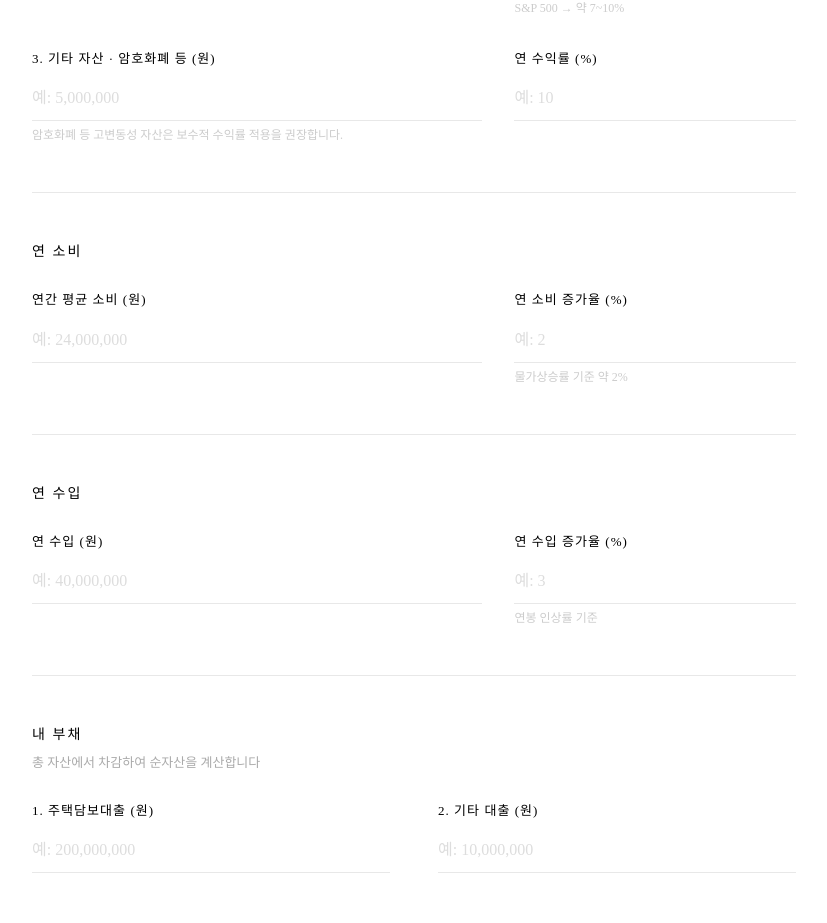
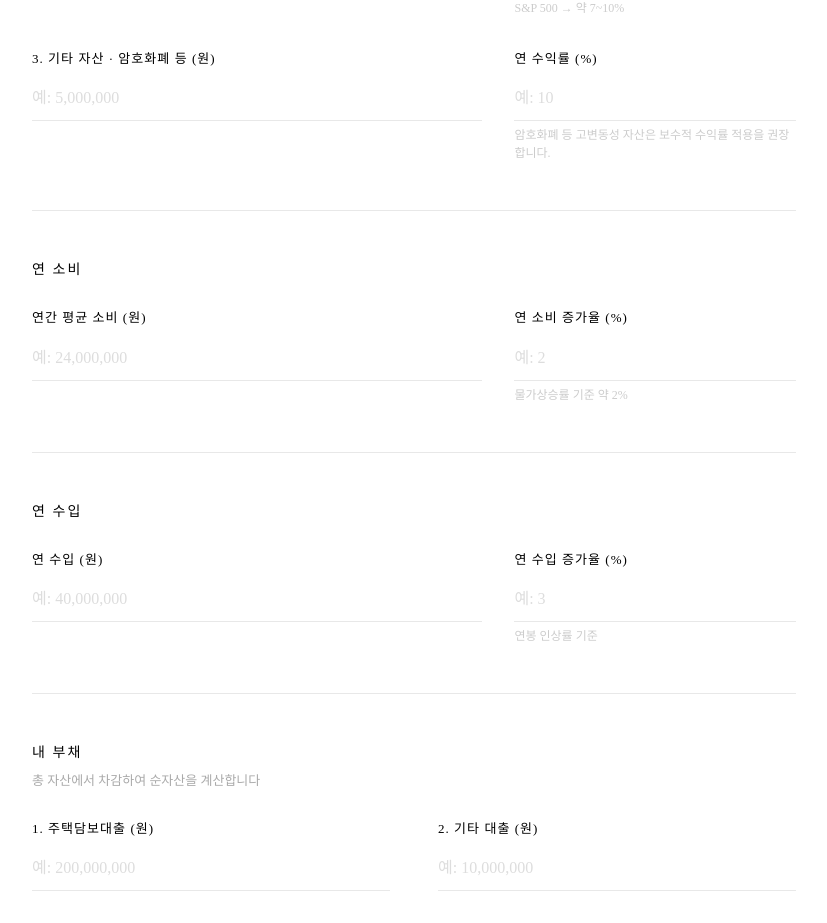
Before and after one commit to negamuster/yechanlee, a React (Vite) app: page /simulator in a window 1280 px wide. Shown: the part 955-1878 px from the top of the page, without its empty margins (226-1053 px from the left). Built offline with nearby package versions, Linux system fonts and the light colour scheme.

Commit message:
simulater edit

```diff
--- a/src/pages/Simulator.tsx
+++ b/src/pages/Simulator.tsx
@@ -213,11 +213,11 @@ export default function Simulator() {
                   <div>
                     <p style={labelStyle}>3. 기타 자산 · 암호화폐 등 (원)</p>
                     <input className="sim-input" style={inputStyle} type="text" placeholder="예: 5,000,000" value={other} onChange={e => setOther(formatInput(e.target.value))} />
-                    <p style={hintStyle}>암호화폐 등 고변동성 자산은 보수적 수익률 적용을 권장합니다.</p>
                   </div>
                   <div>
                     <p style={labelStyle}>연 수익률 (%)</p>
                     <input className="sim-input" style={inputStyle} type="number" placeholder="예: 10" value={otherRate} onChange={e => setOtherRate(e.target.value)} onWheel={handleWheel} />
+                    <p style={hintStyle}>암호화폐 등 고변동성 자산은 보수적 수익률 적용을 권장합니다.</p>
                   </div>
                 </div>
               </div>
```
